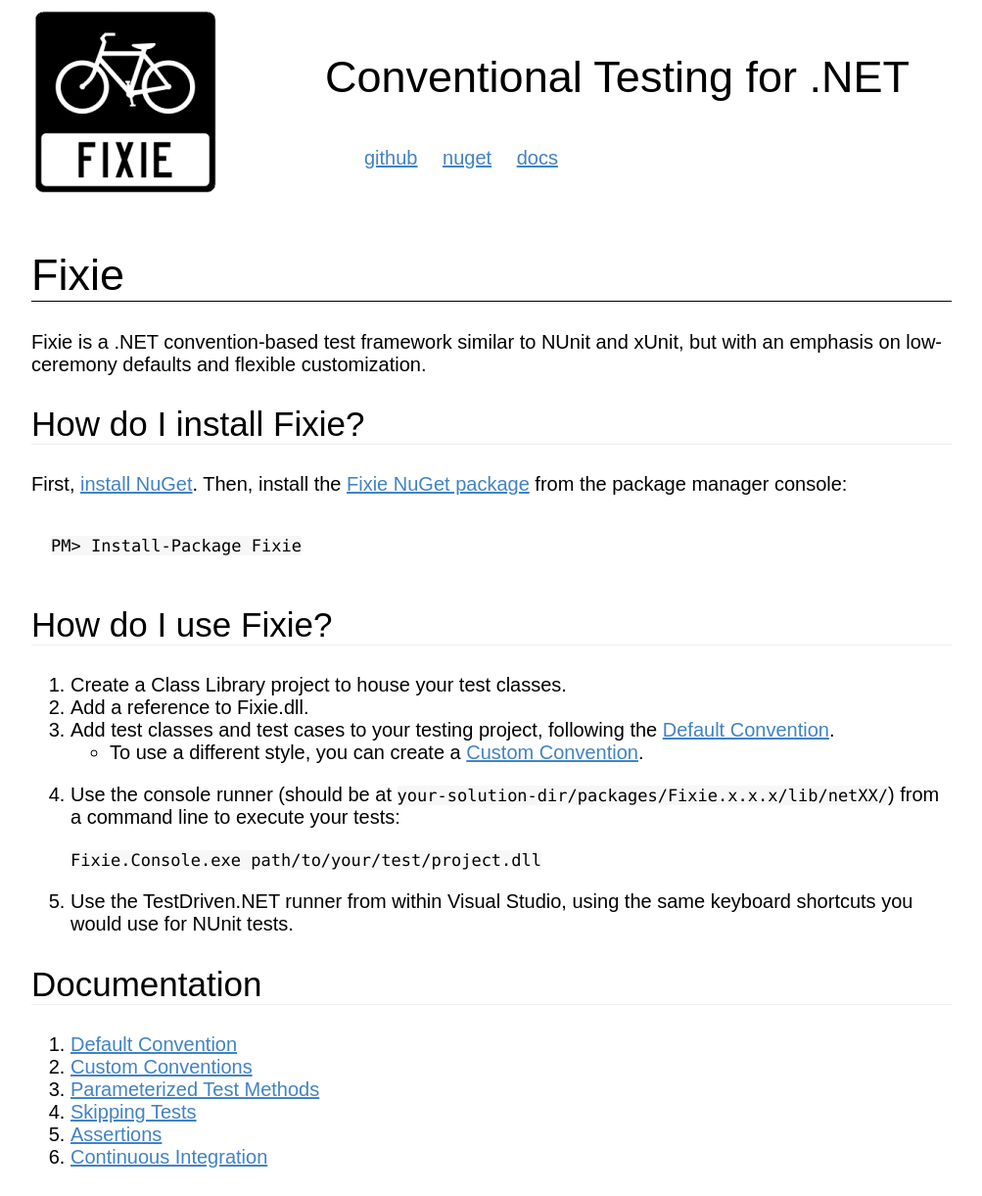
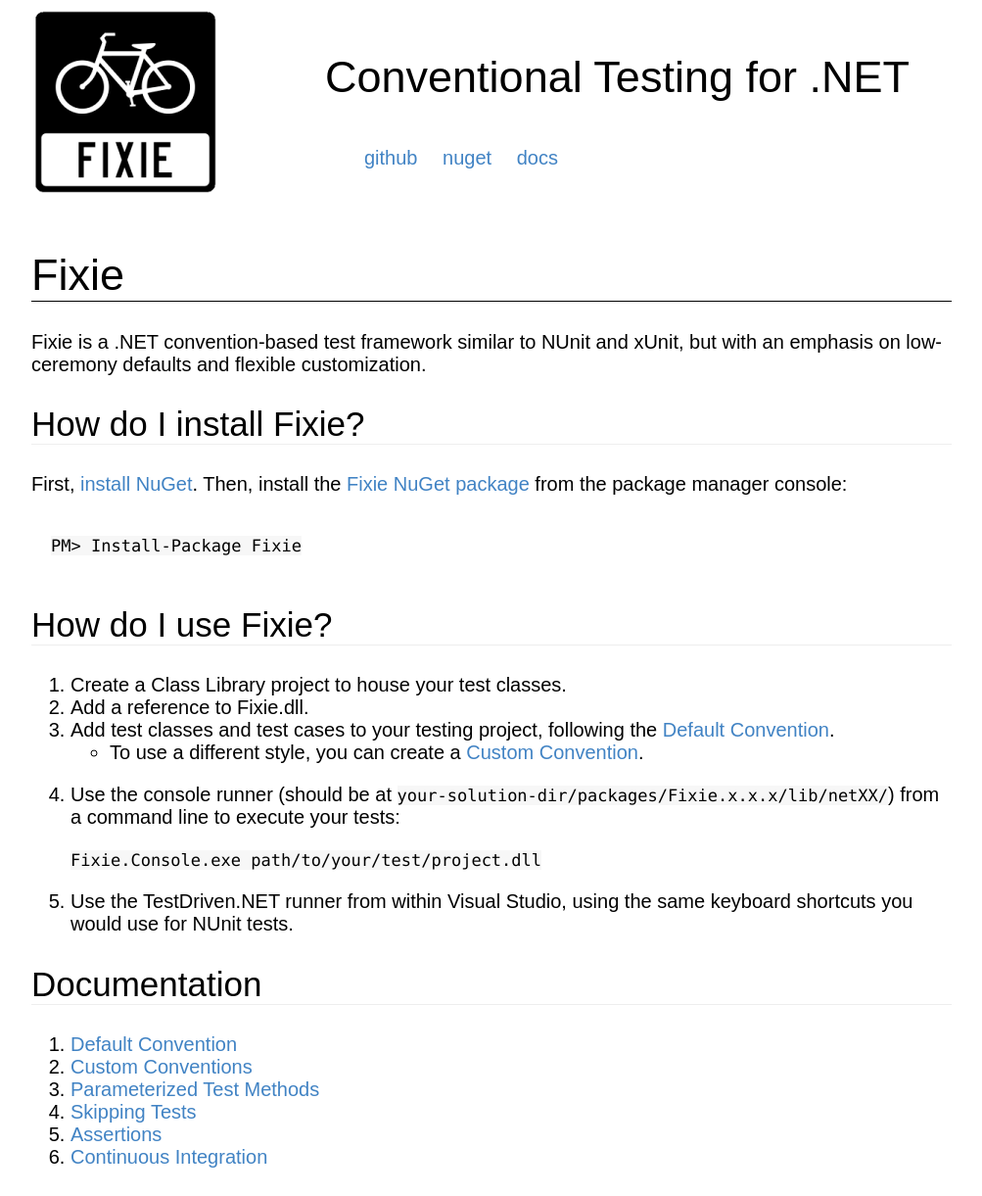
Before and after one commit to fixie/fixie.github.io, a Jekyll site: the page built from docs/index.md, in a window 1280 px wide. Shown: the whole page at 98% size, without its empty margins (138-1141 px from the left). Built offline with Jekyll 4.4.1, drawn with Linux system fonts in a browser that asks for light colours.

Commit message:
Update base.css

```diff
--- a/stylesheets/base.css
+++ b/stylesheets/base.css
@@ -40,11 +40,7 @@
 
 a, a:visited {
   color: #4183c4;
-  text-decoration: underline;
-}
-
-a:hover, a:focus {
-  color: #4183c4;;
+  text-decoration: none;
 }
 
 code {
```
